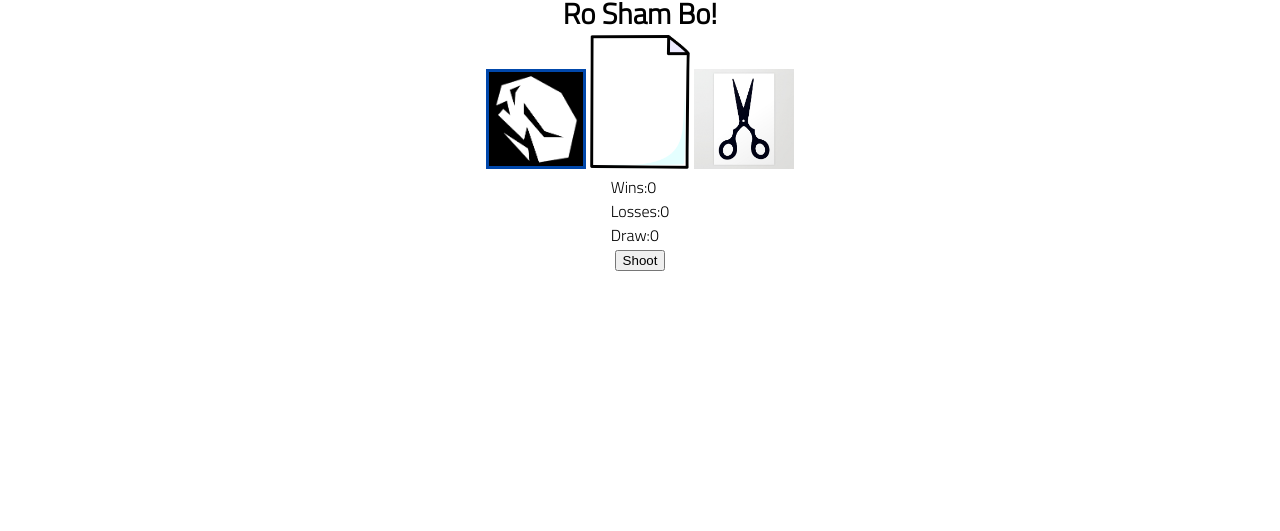
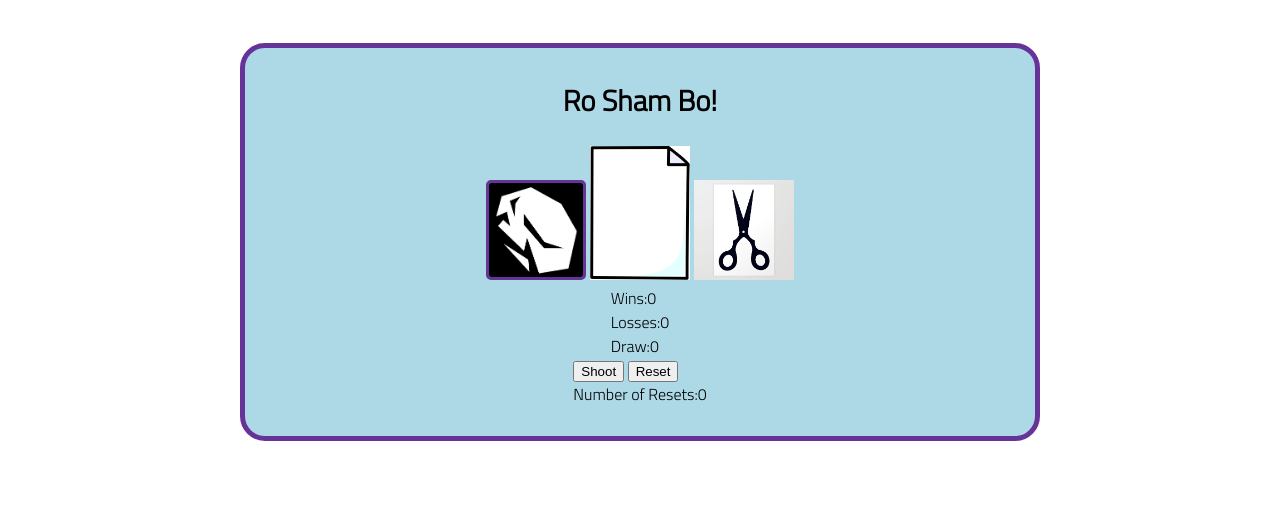
Before and after one commit to jeffIrvine/lab-03-rock-paper-scissors, a plain HTML site: page index.html in a window 1280 px wide. Shown: the part 279-810 px from the top of the page. Drawn offline with Linux system fonts and the light colour scheme.

Commit message:
styling and Reset and tests

```diff
--- a/app.js
+++ b/app.js
@@ -6,6 +6,8 @@ const shootButton = document.querySelector('#shoot-button');
 const winSpan = document.querySelector('#win-span');
 const lossesSpan = document.querySelector('#loses-span');
 const drawSpan = document.querySelector('#draw-span');
+const resetButton = document.getElementById('reset-button');
+const numResetSpan = document.getElementById('reset-span');
 // const resultSpan = document.querySelector('#throw-result');
 // const resetButton = document.querySelector('#percent-span');
 
@@ -13,6 +15,7 @@ const drawSpan = document.querySelector('#draw-span');
 let numWins = 0;
 let numLosses = 0;
 let numDraws = 0;
+let numResets = 0;
 // let totalGames = 0;
 
 // event listener
@@ -39,4 +42,15 @@ shootButton.addEventListener('click', () => {
     drawSpan.textContent = numDraws;
 
 });
-// set event listeners to update state and DOM
+
+resetButton.addEventListener('click', () => {
+    numResets++;
+    numWins = 0;
+    numLosses = 0;
+    numDraws = 0;
+
+    winSpan.textContent = numWins;
+    lossesSpan.textContent = numLosses;
+    drawSpan.textContent = numDraws;
+    numResetSpan.textContent = numResets;
+});
--- a/index.html
+++ b/index.html
@@ -21,11 +21,15 @@
     <main>
         <section class="main-section">
             <img class="main-logo" src="assets/alchemy-logo.png"/>
+            <br>
+
+
+            <Section class="buttons">
                 <h2>
                     Ro Sham Bo!
                 </h2>
-
-            <div>
+                <br>
+                <div >
                     <label>
                         <input type="radio" name="weapon" value="rock" checked >
                         <img src="assets/rock.png" alt="rock" width="100px">
@@ -50,6 +54,9 @@
             </div>
             <div>
                 <button id="shoot-button">Shoot</button>
+                <button id="reset-button">Reset</button>
+                <br>
+                <div >Number of Resets:<Span id="reset-span">0</Span></div>
             </div>
 
         </section>
--- a/styles/style.css
+++ b/styles/style.css
@@ -1,10 +1,5 @@
 
 body {
-    --color1: #ffffff;
-    --color2: #ffffff;
-    --color3: #ffffff;
-    --color4: #ffffff;
-    --color5: #ffffff;
 
     /* https://coolors.co/generate and click export -> scss to get the colors to copy and paste below*/
     /* --color1: hsla(349, 69%, 76%, 1);
@@ -72,14 +67,6 @@ h2 {
     font-weight: bold;
 }
 
-.gutter-right {
-    margin-right: 20px;
-}
-
-.main-logo {
-    animation: pulse 5s infinite ease-in-out;
-}
-
 header img {
     height: var(--header-height);
 }
@@ -93,7 +80,8 @@ p {
 }
 
 input[type="radio"]:checked + img {
-    border: solid 3px #0047AB;
+    border: solid 3px rebeccapurple;
+    border-radius: 5px;
 }
 
 input[type="radio"] {
@@ -110,3 +98,17 @@ footer {
     background-color: var(--color3);
     box-shadow: var(--shadow);
 }
+
+
+.gutter-right {
+    margin-right: 20px;
+}
+
+.main-logo {
+    animation: pulse 5s infinite ease-in-out;
+}
+.buttons {
+    border: solid 5px rebeccapurple;
+    background-color: lightblue;
+    border-radius: 25px;
+}
```
Also changed, not shown: test/example.test.js (+13 -7 lines). Lines whose indentation alone changed are shown as unchanged.
